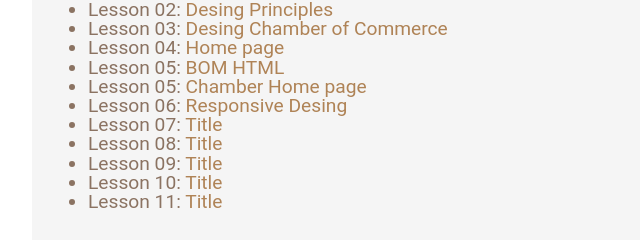
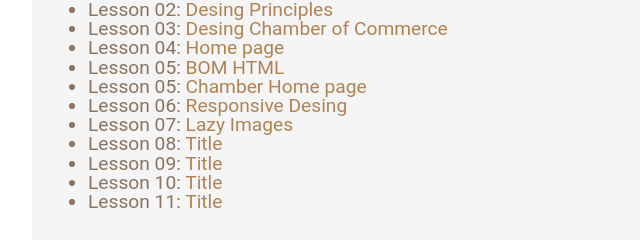
Before and after one commit to riveroemer/WDD230, a plain HTML site: page index.html in a window 1280 px wide. Shown: the part 212-452 px from the top of the page, 233-873 px from the left. Drawn offline with nearby package versions, Linux system fonts and the light colour scheme.

Commit message:
Update index.html

```diff
--- a/index.html
+++ b/index.html
@@ -27,7 +27,7 @@
     <li>Lesson 05: <a href="../wdd230/lesson5/bom.html">BOM HTML</a> </li>
     <li>Lesson 05: <a href="../wdd230/lesson5/chamber/index.html">Chamber Home page</a> </li>
     <li>Lesson 06: <a href="../wdd230/lesson6/chamber/index.html">Responsive Desing</a></li>
-    <li>Lesson 07: <a href="/lesson7/">Title</a></li>
+    <li>Lesson 07: <a href="../wdd230/lesson7/lazy/lazyload.html">Lazy Images</a></li>
     <li>Lesson 08: <a href="/lesson8/">Title</a></li>
     <li>Lesson 09: <a href="/lesson9/">Title</a></li>
     <li>Lesson 10: <a href="/lesson10/">Title</a></li>
```
